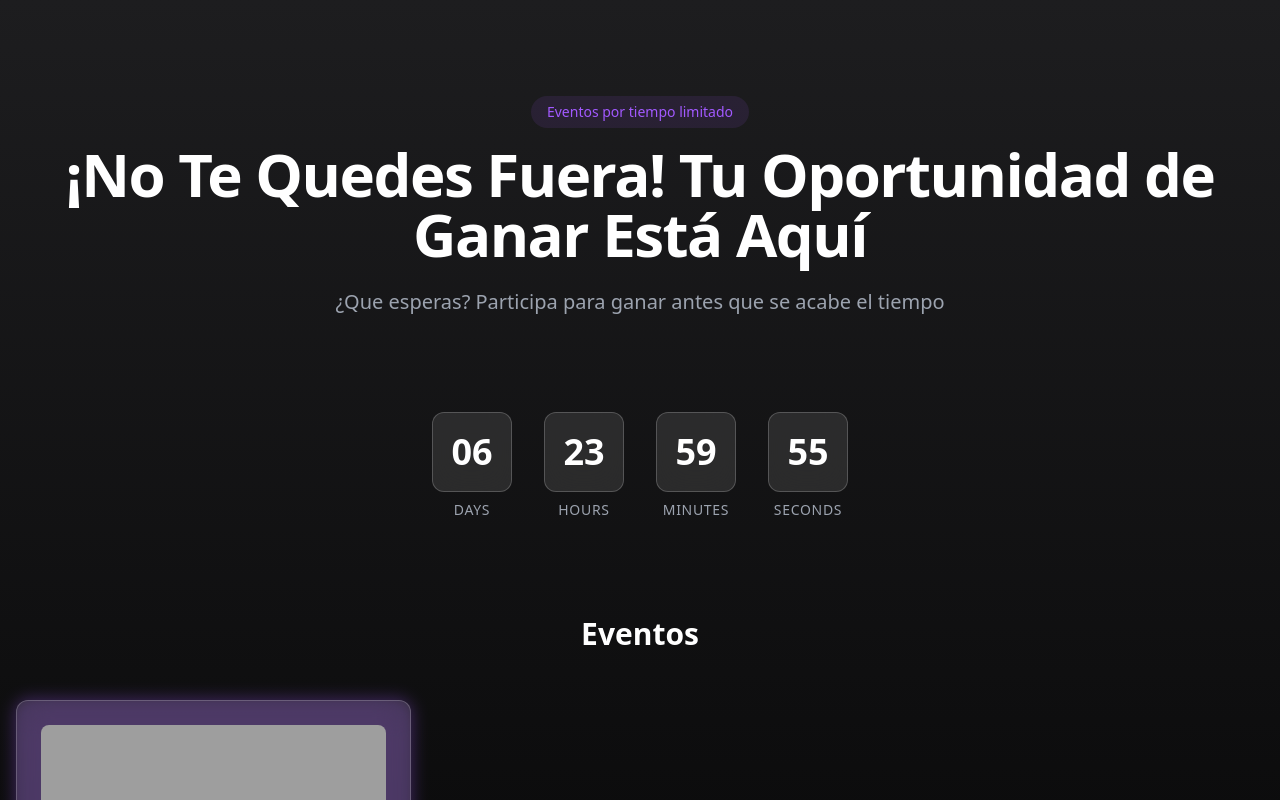
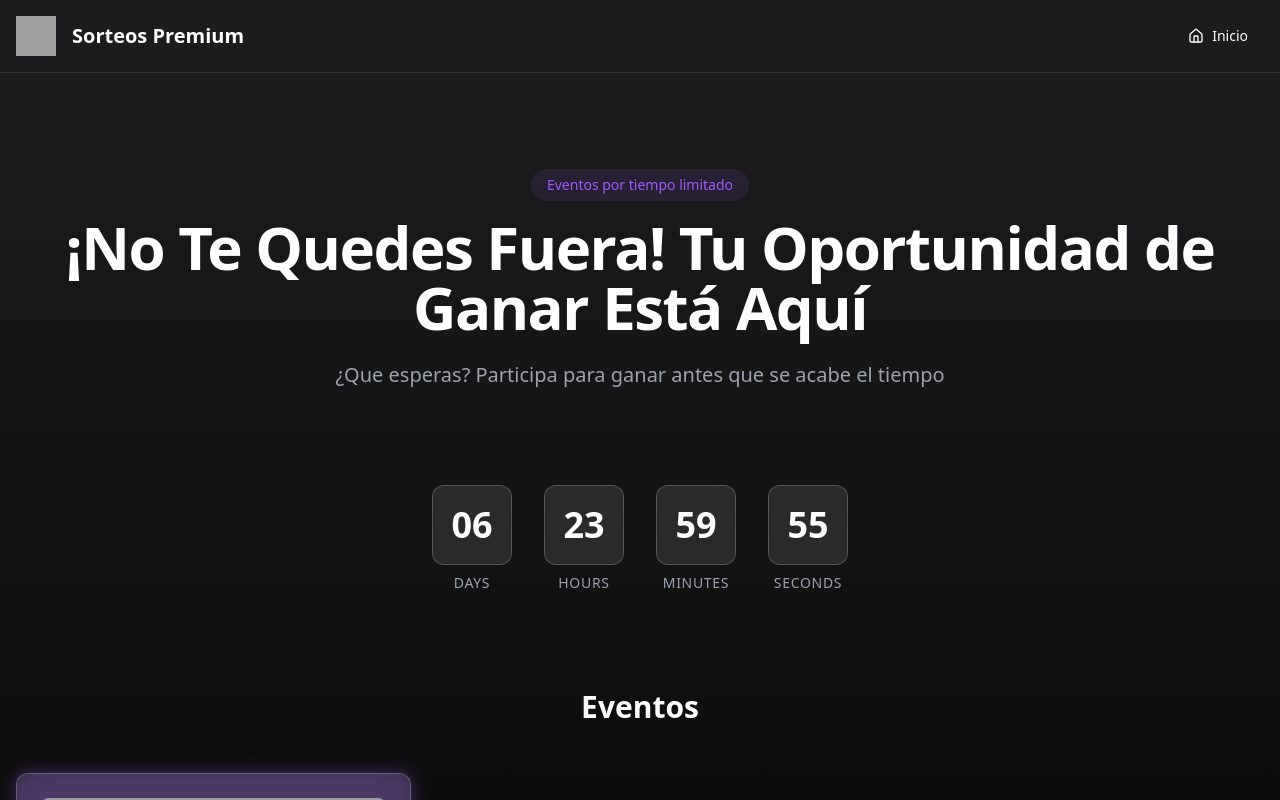
Before and after one commit to Kanthares/gana-tu-rifa-33, a React (Vite) app: page / in a window 1280 px wide. Shown: the top 800 px of the page. Built offline with nearby package versions, Linux system fonts and the light colour scheme; grey boxes are pictures that could not be loaded.

Commit message:
Add navigation menu to all pages
Implement the navigation menu component to be accessible across all routes in the application, ensuring consistent navigation experience for users.
[skip gpt_engineer]

```diff
--- a/src/pages/Index.tsx
+++ b/src/pages/Index.tsx
@@ -2,6 +2,17 @@ import { motion } from 'framer-motion';
 import Timer from '../components/Timer';
 import Prize from '../components/Prize';
 import { useNavigate } from 'react-router-dom';
+import { Button } from '@/components/ui/button';
+import { Home } from 'lucide-react';
+import {
+  NavigationMenu,
+  NavigationMenuContent,
+  NavigationMenuItem,
+  NavigationMenuLink,
+  NavigationMenuList,
+  NavigationMenuTrigger,
+  navigationMenuTriggerStyle,
+} from "@/components/ui/navigation-menu";
 
 const Index = () => {
   const endDate = new Date(new Date().getTime() + 7 * 24 * 60 * 60 * 1000);
@@ -9,6 +20,32 @@ const Index = () => {
 
   return (
     <div className="min-h-screen bg-gradient-to-b from-secondary to-black text-white">
+      {/* Navigation Menu */}
+      <div className="border-b border-white/10">
+        <div className="container mx-auto px-4 py-4">
+          <div className="flex items-center justify-between">
+            <div className="flex items-center space-x-4">
+              <img src="/placeholder.svg" alt="Logo" className="h-10 w-10" />
+              <h1 className="text-xl font-bold">Sorteos Premium</h1>
+            </div>
+            <NavigationMenu>
+              <NavigationMenuList>
+                <NavigationMenuItem>
+                  <Button
+                    variant="ghost"
+                    className="flex items-center gap-2"
+                    onClick={() => navigate('/')}
+                  >
+                    <Home className="h-4 w-4" />
+                    Inicio
+                  </Button>
+                </NavigationMenuItem>
+              </NavigationMenuList>
+            </NavigationMenu>
+          </div>
+        </div>
+      </div>
+
       <div className="container mx-auto px-4 py-16 md:py-24">
         {/* Hero Section */}
         <div className="text-center mb-16 animate-fade-up">
```
